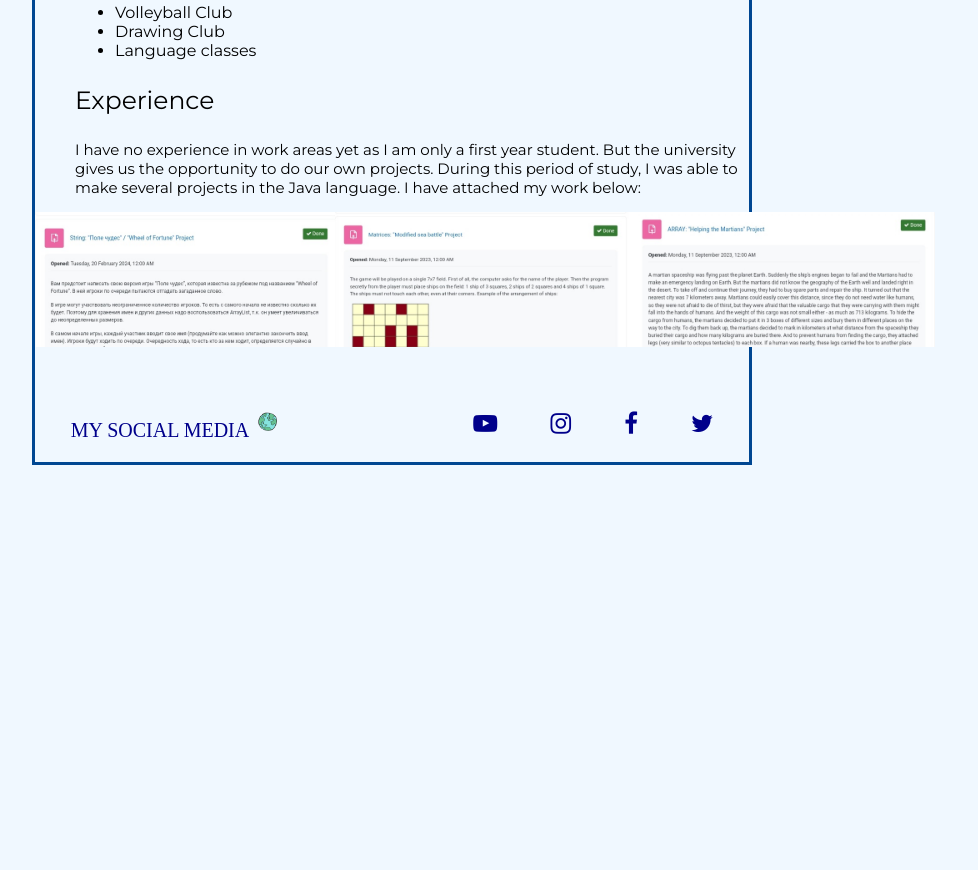
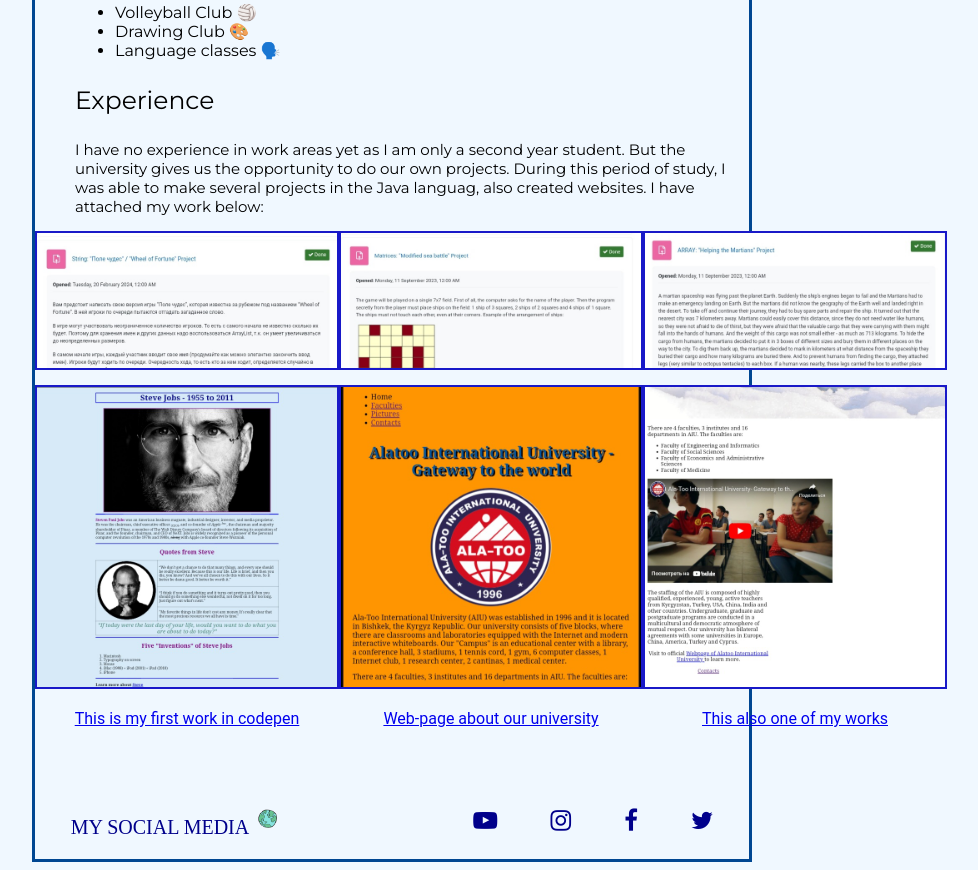
Before and after one commit to temirbaevabermet/https---github.com-temirbaevabermet-CV-web-page, a plain HTML site: page index.html in a window 1280 px wide. Shown: the part 1291-2161 px from the top of the page, without its empty margins (248-1226 px from the left). Before the commit the page ends 1764 px from the top, so only its background shows below. Drawn offline with Linux system fonts and the light colour scheme.

Commit message:
added links for my projects

```diff
--- a/css/style.css
+++ b/css/style.css
@@ -46,6 +46,15 @@
   .Images2{
     width: 300px;
     height: auto;
+    border: 2px solid rgb(25, 25, 200);
+}
+.images111{
+    width: 300px;
+    border: 2px solid rgb(25, 25, 200);
+
+  }
+.textStyles{
+    text-align: center;
 }
 .image-row2 {
     display: flex;
--- a/index.html
+++ b/index.html
@@ -79,16 +79,31 @@
     </ul>
     <p class="head montserrat margin">Extracurriculars</p>
     <ul class="montserrat margin">
-        <li>Volleyball Club</li>
-        <li>Drawing Club</li>
-        <li>Language classes</li>
+        <li>Volleyball Club 🏐</li>
+        <li>Drawing Club 🎨</li>
+        <li>Language classes 🗣️</li>
     </ul>
     <p class="head montserrat margin">Experience</p>
-    <p class="montserrat size margin">I have no experience in work areas yet as I am only a first year student. But the university gives us the opportunity to do our own projects. During this period of study, I was able to make several projects in the Java language. I have attached my work below:</p>
+    <p class="montserrat size margin">I have no experience in work areas yet as I am only a second year student. But the university gives us the opportunity to do our own projects. During this period of study, I was able to make several projects in the Java languag, also created websites. I have attached my work below:</p>
     <div class="image-row2">
         <img src="img\project1 (1).jpg" alt="Image 1" class="Images2">
         <img src="img\project1 (2).jpg" alt="Image 2" class="Images2">
         <img src="img\project1 (3).jpg" alt="Image 3" class="Images2">
+    </div>
+    <div class="image-row2 roboto-regular textStyles">
+        <div>
+            <img src="img\works (1).jpg" alt="works" class="images111"/>
+            <p><a href="https://codepen.io/shhwrkal-the-sasster/pen/zYXNrQV">This is my first work in codepen</a></p>
+        </div>
+        <div>
+            <img src="img\works (4).jpg" alt="works" class="images111"/>
+            <p><a href="https://temirbaevabermet.github.io/university-web-page/">Web-page about our university</a></p>
+        </div>
+        <div>
+            <img src="img\works (3).jpg" alt="works" class="images111"/>
+            <p><a href="https://temirbaevabermet.github.io/my-web-page/">This also one of my works</a></p>
+        </div>
+
     </div>
     <div class="social__media">
         <div class="social__media--wrap">
```
Also changed, not shown: img/works (1).jpg (added), img/works (3).jpg (added), img/works (4).jpg (added).
